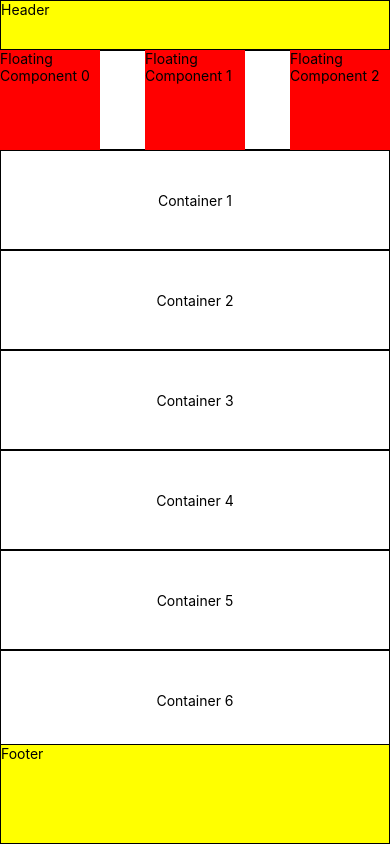
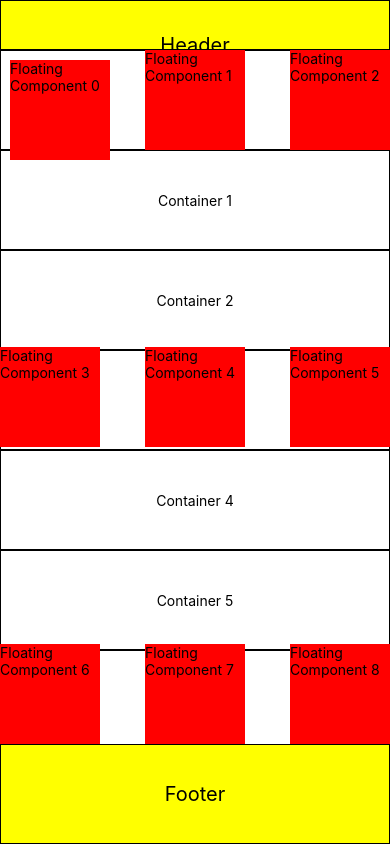
Before and after one commit to Deep512/myntra-clone, a React Native app: screen / in a window 390 px wide. Shown: the top 844 px of the page. Built offline with nearby package versions, Linux system fonts and the light colour scheme.

Commit message:
fixed some bugs

```diff
--- a/App.tsx
+++ b/App.tsx
@@ -1,4 +1,4 @@
-import React, {useCallback, useRef, useState} from 'react';
+import React, {useCallback, useRef, useState, useEffect} from 'react';
 
 import Page from './Page.js';
 import FloatingComponent from './FloatingComponent';
@@ -6,12 +6,18 @@ import {
   FOOTER_HEIGHT,
   HEADER_HEIGHT,
   IS_DRAGGABLE,
+  POSITION_FIXED,
   POSITION_RELATIVE,
 } from './src/constants';
 import {getArray} from './src/utils';
-import {Dimensions} from 'react-native';
+import {
+  Animated,
+  Dimensions,
+  NativeScrollEvent,
+  NativeSyntheticEvent,
+} from 'react-native';
 
-const NO_OF_FLOATING_COMPONENTS = 3;
+const NO_OF_FLOATING_COMPONENTS = 9;
 
 type PositionData = {
   val: number;
@@ -24,20 +30,123 @@ type PositionData = {
 function App() {
   const {width: windowWidth, height: windowHeight} = Dimensions.get('window');
 
-  const [headerHeight] = useState(HEADER_HEIGHT);
-  const [footerHeight] = useState(FOOTER_HEIGHT);
+  const [headerHeight, setHeaderHeight] = useState(HEADER_HEIGHT);
+  const [footerHeight, setFooterHeight] = useState(FOOTER_HEIGHT);
 
-  // Simulating header footer height changes
+  // // Simulating header footer height changes
+  // const reduce = useRef(true);
   // useEffect(() => {
-  //   let interval;
-  //   if (headerHeight > 0 || footerHeight > 0) {
+  //   let interval: NodeJS.Timeout;
+  //   if (reduce.current && (headerHeight > 0 || footerHeight > 0)) {
   //     interval = setInterval(() => {
-  //       headerHeight > 0 && setHeaderHeight(headerHeight => headerHeight - 1);
-  //       footerHeight > 0 && setFooterHeight(footerHeight => footerHeight - 1);
+  //       headerHeight > 0 &&
+  //         setHeaderHeight(prevHeaderHeight => prevHeaderHeight - 1);
+  //       footerHeight > 0 &&
+  //         setFooterHeight(prevFooterHeight => prevFooterHeight - 1);
+  //       if (footerHeight === 1) {
+  //         reduce.current = false;
+  //       }
   //     }, 10);
   //   }
   //   return () => clearInterval(interval);
   // }, [headerHeight, footerHeight]);
+
+  // useEffect(() => {
+  //   let interval: NodeJS.Timeout;
+  //   if (!reduce.current) {
+  //     interval = setInterval(() => {
+  //       headerHeight < HEADER_HEIGHT &&
+  //         setHeaderHeight(prevHeaderHeight => prevHeaderHeight + 1);
+  //       footerHeight < FOOTER_HEIGHT &&
+  //         setFooterHeight(prevFooterHeight => prevFooterHeight + 1);
+  //       if (footerHeight === FOOTER_HEIGHT - 1) {
+  //         reduce.current = true;
+  //       }
+  //     }, 10);
+  //   }
+  //   return () => clearInterval(interval);
+  // }, [headerHeight, footerHeight]);
+
+  const _lastOffsetY = useRef(0);
+  const _scrollDirection = useRef<string>();
+  const _scrollBehaviourOffset = useRef(0);
+  const _scrollBehaviourOffsetPrevious = useRef(0);
+  const _scrollBehaviourOffsetAnimatedValue = useRef(
+    new Animated.Value(0),
+  ).current;
+
+  const scrollBehvavioutOffsetInterpolation = useRef(
+    _scrollBehaviourOffsetAnimatedValue,
+  ).current.interpolate({
+    inputRange: [0, 1],
+    outputRange: [0, 1],
+    extrapolate: 'clamp',
+  });
+
+  const headerAnimationOffset = scrollBehvavioutOffsetInterpolation.interpolate(
+    {
+      inputRange: [0, 1],
+      outputRange: [0, -HEADER_HEIGHT],
+      extrapolate: 'clamp',
+    },
+  );
+  const footerAnimationOffset = scrollBehvavioutOffsetInterpolation.interpolate(
+    {
+      inputRange: [0, 1],
+      outputRange: [0, FOOTER_HEIGHT],
+      extrapolate: 'clamp',
+    },
+  );
+
+  const paddingTopAnimationOffset = headerAnimationOffset.interpolate({
+    inputRange: [-HEADER_HEIGHT, 0],
+    outputRange: [0, HEADER_HEIGHT],
+    extrapolate: 'clamp',
+  });
+
+  const paddingBottomAnimationOffset = footerAnimationOffset.interpolate({
+    inputRange: [0, FOOTER_HEIGHT],
+    outputRange: [FOOTER_HEIGHT, 0],
+    extrapolate: 'clamp',
+  });
+
+  const _notifyOffSetStateChange = (): void => {
+    if (
+      _scrollBehaviourOffset.current === 0 ||
+      _scrollBehaviourOffset.current === 1
+    ) {
+      if (
+        _scrollBehaviourOffsetPrevious.current !==
+        _scrollBehaviourOffset.current
+      ) {
+        _scrollBehaviourOffsetPrevious.current = _scrollBehaviourOffset.current;
+      }
+    }
+  };
+
+  const _setBehaviourOffset = (nextOffset: number): void => {
+    _scrollBehaviourOffset.current =
+      nextOffset > 1 ? 1 : nextOffset < 0 ? 0 : nextOffset;
+    _scrollBehaviourOffsetAnimatedValue.setValue(
+      _scrollBehaviourOffset.current,
+    );
+    _notifyOffSetStateChange();
+  };
+
+  const handleOnScroll = (
+    event?: NativeSyntheticEvent<NativeScrollEvent>,
+  ): void => {
+    if (event) {
+      const nextY: number = event.nativeEvent.contentOffset.y;
+      const delta =
+        (nextY - _lastOffsetY.current) / (FOOTER_HEIGHT + HEADER_HEIGHT);
+      _scrollDirection.current =
+        delta > 0 ? 'down' : delta < 0 ? 'up' : _scrollDirection.current;
+      const nextOffset = _scrollBehaviourOffset.current + delta;
+      _setBehaviourOffset(nextOffset);
+      _lastOffsetY.current = nextY;
+    }
+  };
 
   const positionsRef = useRef<PositionData[]>(
     getArray(NO_OF_FLOATING_COMPONENTS).map(val => ({
@@ -127,7 +236,15 @@ function App() {
   );
   return (
     <>
-      <Page />
+      <Page
+        headerHeight={headerHeight}
+        footerHeight={footerHeight}
+        headerAnimationOffset={headerAnimationOffset}
+        footerAnimationOffset={footerAnimationOffset}
+        paddingTopAnimationOffset={paddingTopAnimationOffset}
+        paddingBottomAnimationOffset={paddingBottomAnimationOffset}
+        handleOnScroll={handleOnScroll}
+      />
       {getArray(NO_OF_FLOATING_COMPONENTS).map((val, idx) => (
         <FloatingComponent
           key={val}
@@ -138,6 +255,8 @@ function App() {
           updatePositions={updatePositions}
           headerHeight={headerHeight}
           footerHeight={footerHeight}
+          paddingTopAnimationOffset={paddingTopAnimationOffset}
+          paddingBottomAnimationOffset={paddingBottomAnimationOffset}
         />
       ))}
     </>
--- a/FloatingComponent.js
+++ b/FloatingComponent.js
@@ -1,5 +1,5 @@
 import React, {useState, useRef} from 'react';
-import {View, Animated, Text, StyleSheet, PanResponder} from 'react-native';
+import {Animated, Text, StyleSheet, PanResponder} from 'react-native';
 import usePositionHook from './src/usePositionHook';
 const styles = StyleSheet.create({
   floatingComponent: {
@@ -7,7 +7,6 @@ const styles = StyleSheet.create({
     top: 0,
   },
   relativeFloatingComponent: {
-    position: 'absolute',
     backgroundColor: 'red',
     width: 100,
     height: 100,
@@ -22,16 +21,24 @@ export default function FloatingComponent({
   updatePositions,
   headerHeight,
   footerHeight,
+  paddingTopAnimationOffset,
+  paddingBottomAnimationOffset,
 }) {
   const [widgetLayout, setWidgetLayout] = useState({width: 0, height: 0});
   const widgetLayoutRef = useRef({width: 0, height: 0});
-  const animatedXY = useRef(new Animated.ValueXY({x: 0, y: 0})).current;
-  const [widgetX, widgetY] = usePositionHook(
+
+  const [
+    widgetX,
+    widgetY,
+    horizontalTranslateBounds,
+    verticalTranslateBounds,
+    animatedXY,
+  ] = usePositionHook(
     positionData,
     widgetLayout.width,
     widgetLayout.height,
-    headerHeight,
-    footerHeight,
+    paddingTopAnimationOffset.__getValue(),
+    paddingBottomAnimationOffset.__getValue(),
   );
 
   const panResponder = useRef(
@@ -43,10 +50,31 @@ export default function FloatingComponent({
           y: animatedXY.y._value,
         });
       },
-      onPanResponderMove: Animated.event(
-        [null, {dx: animatedXY.x, dy: animatedXY.y}],
-        {useNativeDriver: false},
-      ),
+      onPanResponderMove: (evt, gestureState) => {
+        const {minX, maxX} = horizontalTranslateBounds.current;
+        const {minY, maxY} = verticalTranslateBounds.current;
+
+        const {x, y} = animatedXY;
+        let xDiff = gestureState.dx;
+        let yDiff = gestureState.dy;
+        const newX = x._offset + xDiff;
+        const newY = y._offset + yDiff;
+
+        if (newX < minX) {
+          xDiff += minX - newX;
+        } else if (newX > maxX) {
+          xDiff -= newX - maxX;
+        }
+
+        if (newY < minY) {
+          yDiff += minY - newY;
+        } else if (newY > maxY) {
+          yDiff -= newY - maxY;
+        }
+
+        animatedXY.x.setValue(xDiff);
+        animatedXY.y.setValue(yDiff);
+      },
       onPanResponderRelease: (evt, gestureState) => {
         animatedXY.flattenOffset();
         onDrop(
@@ -60,8 +88,16 @@ export default function FloatingComponent({
   ).current;
 
   return (
-    <View
-      style={styles.floatingComponent}
+    <Animated.View
+      style={[
+        styles.floatingComponent,
+        positionData.position === 'relative'
+          ? {
+              paddingTop: paddingTopAnimationOffset,
+              paddingBottom: paddingBottomAnimationOffset,
+            }
+          : {},
+      ]}
       pointerEvents={'box-none'}
       {...panResponder.panHandlers}>
       <Animated.View
@@ -69,7 +105,11 @@ export default function FloatingComponent({
         style={[
           styles.relativeFloatingComponent,
           {
-            top: widgetY,
+            top:
+              widgetY -
+              (positionData.position === 'relative'
+                ? paddingTopAnimationOffset.__getValue()
+                : 0),
             left: widgetX,
           },
           {
@@ -84,6 +124,6 @@ export default function FloatingComponent({
         }}>
         <Text>Floating Component {val}</Text>
       </Animated.View>
-    </View>
+    </Animated.View>
   );
 }
--- a/Page.js
+++ b/Page.js
@@ -1,31 +1,26 @@
-import React from 'react';
-import {StyleSheet, View, ScrollView, Text} from 'react-native';
-import {HEADER_HEIGHT, FOOTER_HEIGHT} from './src/constants';
+import React, {useMemo} from 'react';
+import {StyleSheet, View, ScrollView, Text, Animated} from 'react-native';
+import {getArray} from './src/utils';
 
-export default function Page() {
-  return (
-    <View style={styles.app}>
-      <ScrollView contentContainerStyle={styles.contentContainer}>
-        {[0, 1, 2, 3, 4, 5, 6, 7, 8, 9].map((val, idx) => (
-          <View style={styles.content} key={idx}>
-            <Text style={styles.text}>{`Container ${val}`}</Text>
-          </View>
-        ))}
-      </ScrollView>
-      <Text style={[styles.pageLevelComponents, styles.header]}>Header</Text>
-      <Text style={[styles.pageLevelComponents, styles.footer]}>Footer</Text>
-    </View>
-  );
-}
-
-const styles = StyleSheet.create({
+export default function Page({
+  headerHeight,
+  footerHeight,
+  handleOnScroll,
+  headerAnimationOffset,
+  footerAnimationOffset,
+  paddingTopAnimationOffset,
+  paddingBottomAnimationOffset,
+}) {
+  const styles = useMemo(
+    () =>
+      StyleSheet.create({
         app: {
           flex: 1,
-    color: 'white',
+          color: 'lightgray',
         },
         contentContainer: {
-    paddingTop: HEADER_HEIGHT,
-    paddingBottom: FOOTER_HEIGHT,
+          paddingTop: headerHeight,
+          paddingBottom: footerHeight,
         },
         content: {
           height: 100,
@@ -40,13 +35,55 @@ const styles = StyleSheet.create({
           overflow: 'hidden',
           borderWidth: 1,
           backgroundColor: 'yellow',
+          justifyContent: 'center',
+          alignItems: 'center',
         },
         header: {
           top: 0,
-    height: HEADER_HEIGHT,
+          height: headerHeight,
         },
         footer: {
           bottom: 0,
-    height: FOOTER_HEIGHT,
+          height: footerHeight,
         },
-});
+        headerText: {fontSize: 20, marginTop: 40},
+        footerText: {
+          fontSize: 20,
+        },
+      }),
+    [footerHeight, headerHeight],
+  );
+  return (
+    <View style={styles.app}>
+      <Animated.View
+        style={{
+          paddingTop: paddingTopAnimationOffset,
+          paddingBottom: paddingBottomAnimationOffset,
+        }}>
+        <ScrollView onScroll={handleOnScroll}>
+          {getArray(20).map((val, idx) => (
+            <View style={styles.content} key={idx}>
+              <Text style={styles.text}>{`Container ${val}`}</Text>
+            </View>
+          ))}
+        </ScrollView>
+      </Animated.View>
+      <Animated.View
+        style={[
+          styles.pageLevelComponents,
+          styles.header,
+          {transform: [{translateY: headerAnimationOffset}]},
+        ]}>
+        <Text style={styles.headerText}>Header</Text>
+      </Animated.View>
+      <Animated.View
+        style={[
+          styles.pageLevelComponents,
+          styles.footer,
+          {transform: [{translateY: footerAnimationOffset}]},
+        ]}>
+        <Text style={styles.footerText}>Footer</Text>
+      </Animated.View>
+    </View>
+  );
+}
--- a/src/usePositionHook.js
+++ b/src/usePositionHook.js
@@ -1,6 +1,5 @@
-import {useMemo} from 'react';
-import {Dimensions} from 'react-native';
-// import {HEADER_HEIGHT, FOOTER_HEIGHT} from './constants';
+import {useMemo, useRef} from 'react';
+import {Dimensions, Animated} from 'react-native';
 import {getContentInsetValue} from './utils';
 
 export default function usePositionHook(
@@ -10,6 +9,9 @@ export default function usePositionHook(
   headerHeight,
   footerHeight,
 ) {
+  const horizontalTranslateBounds = useRef({});
+  const verticalTranslateBounds = useRef({});
+  const animatedXY = useRef(new Animated.ValueXY({x: 0, y: 0})).current;
   const {width: windowWidth, height: windowHeight} = Dimensions.get('window');
   const {
     x,
@@ -37,6 +39,12 @@ export default function usePositionHook(
     value += offsetX;
     return value;
   }, [contentX, widgetWidth, x, offsetX, windowWidth]);
+
+  horizontalTranslateBounds.current = useMemo(() => {
+    let minX = -widgetX + (offsetX > 0 ? offsetX : 0),
+      maxX = windowWidth - widgetX - widgetWidth + (offsetX < 0 ? offsetX : 0);
+    return {minX, maxX};
+  }, [windowWidth, widgetWidth, widgetX, offsetX]);
 
   const widgetY = useMemo(() => {
     let value = isFixed ? 0 : headerHeight;
@@ -66,5 +74,37 @@ export default function usePositionHook(
     headerHeight,
     footerHeight,
   ]);
-  return [widgetX, widgetY];
+
+  verticalTranslateBounds.current = useMemo(() => {
+    let minY =
+        -widgetY + (isFixed ? 0 : headerHeight) + (offsetY > 0 ? offsetY : 0),
+      maxY =
+        windowHeight -
+        widgetHeight -
+        widgetY -
+        (isFixed ? 0 : footerHeight) +
+        (offsetY < 0 ? offsetY : 0);
+
+    animatedXY.y.setValue(
+      Math.max(minY, Math.min(animatedXY.y.__getValue(), maxY)),
+    );
+    return {minY, maxY};
+  }, [
+    windowHeight,
+    widgetHeight,
+    widgetY,
+    headerHeight,
+    footerHeight,
+    offsetY,
+    isFixed,
+    animatedXY.y,
+  ]);
+
+  return [
+    widgetX,
+    widgetY,
+    horizontalTranslateBounds,
+    verticalTranslateBounds,
+    animatedXY,
+  ];
 }
--- a/src/utils.js
+++ b/src/utils.js
@@ -1,16 +1,14 @@
 export const getArray = cnt => {
-  return Array(cnt)
-    .fill(0)
-    .map((val, idx) => idx);
+  return Array.from(Array(cnt).keys());
 };
 export const getContentInsetValue = (contentDimension, widgetDimension) => {
   switch (contentDimension) {
     case 'start':
-      return widgetDimension;
+      return 0;
     case 'middle':
       return widgetDimension / 2;
     case 'end':
-      return 0;
+      return widgetDimension;
     default:
       return 0;
   }
```
Also changed, not shown: src/constants.js (+28 -24 lines). Lines whose indentation alone changed are shown as unchanged.
